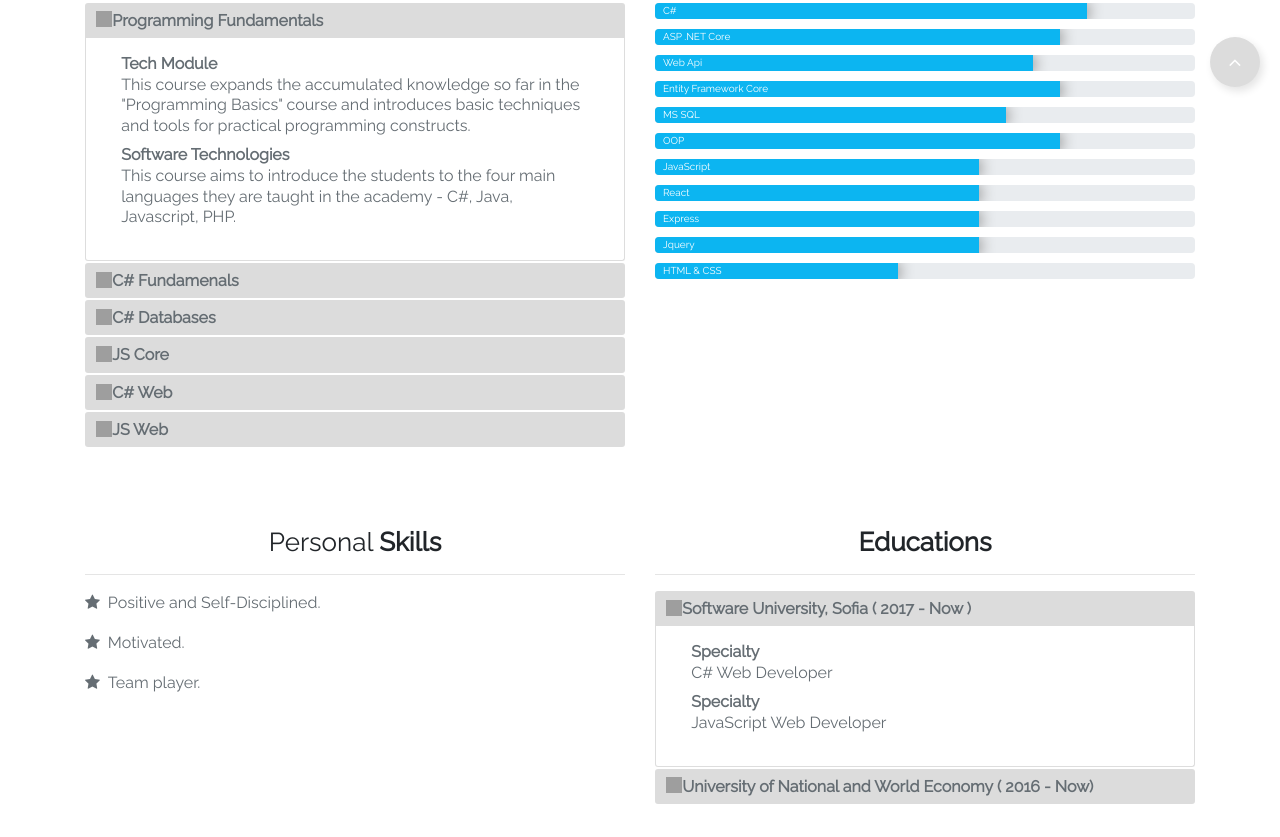
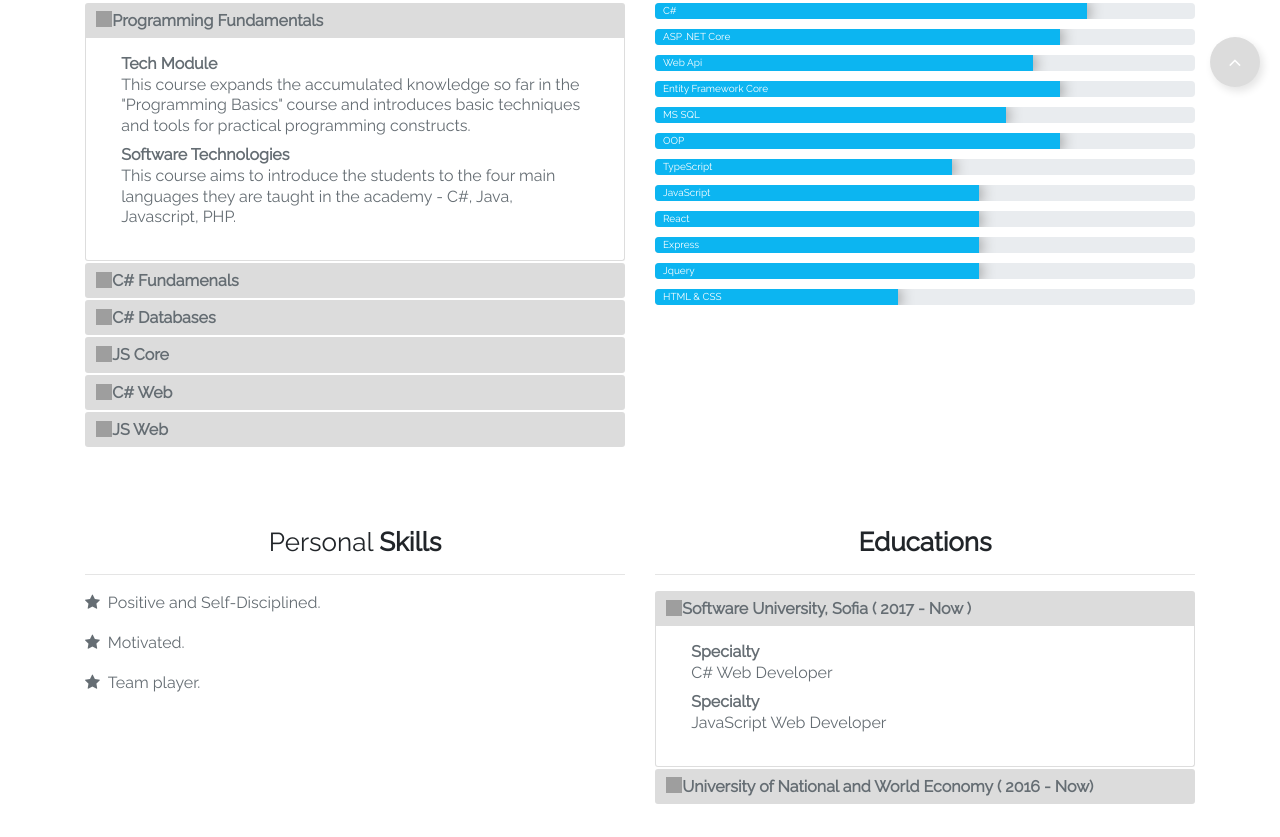
Before and after one commit to IvanNenov/IvanNenovPortfolio, a plain HTML site: page index.html in a window 1280 px wide. Shown: the part 763-1600 px from the top of the page. Drawn offline with nearby package versions, Linux system fonts and the light colour scheme; grey boxes are pictures that could not be loaded.

Commit message:
added typescript

```diff
--- a/index.html
+++ b/index.html
@@ -223,6 +223,11 @@
                         <div class="progress progress-striped active">
                             <div class="progress-bar progress-bar-success bar" aria-valuemax="75">
                                 <span class="text-left pl-2">OOP</span>
+                            </div>
+                        </div>
+                        <div class="progress progress-striped active">
+                            <div class="progress-bar progress-bar-success bar" aria-valuemax="55">
+                                <span class="text-left pl-2">TypeScript</span>
                             </div>
                         </div>
                         <div class="progress progress-striped active">
@@ -537,7 +542,7 @@
                     </div>
                     <div class="col-xs-1 col-centered">
                         <a href="https://www.linkedin.com/in/ivan-nenov-658b6b18a" target="_blank">
-                            <i class="fa fa-linkedin"></i>
+                            <i class="fa fa-linkedin ico"></i>
                         </a>
                     </div>
                 </div>
```
